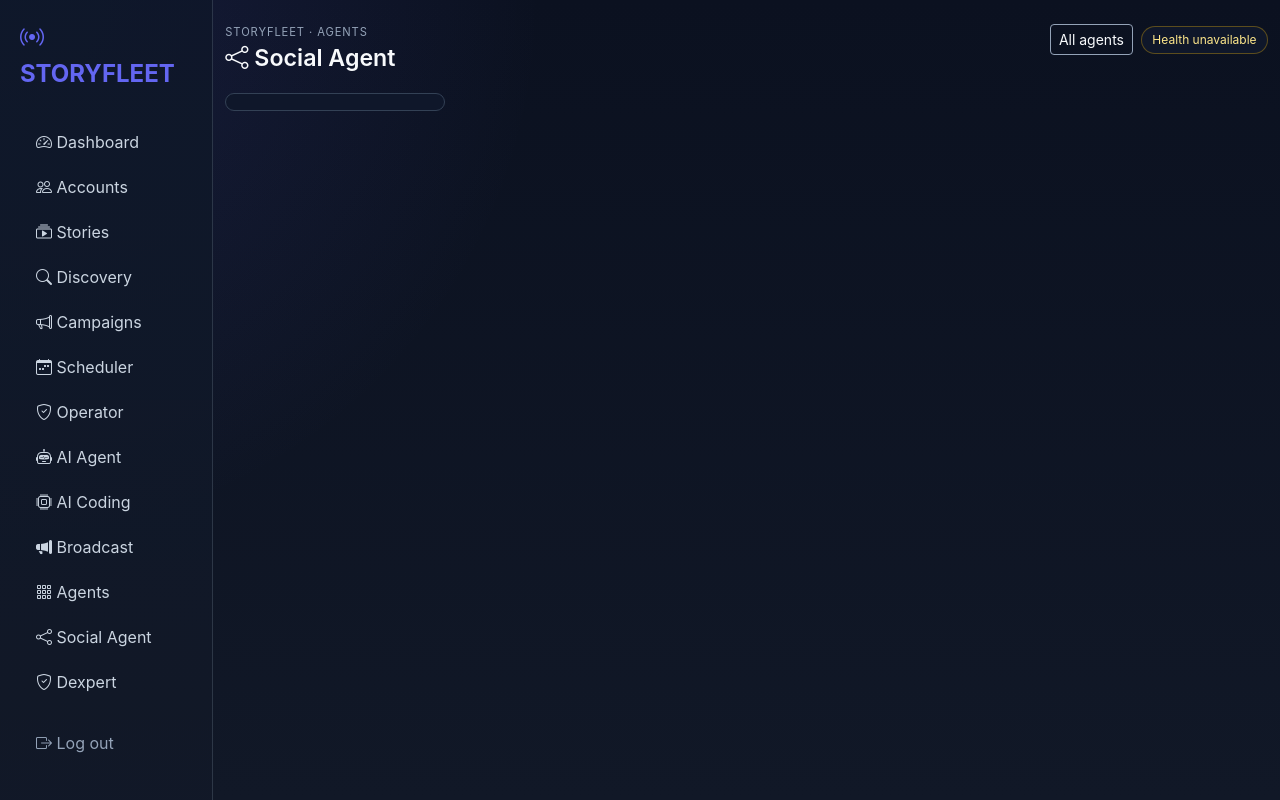
After one commit to armcoincrypto/autostory, a Python web app: template src/dashboard/templates/social_agent/shell.html in a window 1280 px wide. The commit adds this page. Run offline with Jinja, Linux system fonts and the light colour scheme; the template is opened without the code that fills it, so the values that code supplies are empty.

Commit message:
feat(social-agent): register Social Agent workspace
Add the thin platform agent registry, Agents launcher page, shared
workspace shell assets, and STORYFLEET sidebar entries.

Co-authored-by: Cursor <cursoragent@cursor.com>

```diff
--- /dev/null
+++ b/src/dashboard/static/social_agent/social_agent.css
@@ -0,0 +1,108 @@
+/* Social Agent workspace — uses STORYFLEET dark tokens */
+.sa-workspace { --sa-border: #334155; --sa-muted: #94a3b8; --sa-card: #1e293b; --sa-accent: #38bdf8; }
+.sa-eyebrow { font-size: 0.7rem; letter-spacing: 0.08em; text-transform: uppercase; color: var(--sa-muted); }
+.sa-title { font-size: 1.45rem; font-weight: 600; color: #f8fafc; }
+.sa-subtitle { color: var(--sa-muted); font-size: 0.92rem; max-width: 42rem; }
+.sa-pill {
+  display: inline-flex; align-items: center; gap: 0.35rem;
+  padding: 0.25rem 0.65rem; border-radius: 999px;
+  border: 1px solid var(--sa-border); background: #0f172a;
+  color: var(--sa-muted); font-size: 0.75rem;
+}
+.sa-pill.ok { color: #86efac; border-color: rgba(34, 197, 94, 0.35); }
+.sa-pill.warn { color: #fde68a; border-color: rgba(234, 179, 8, 0.35); }
+
+.sa-layout {
+  display: grid;
+  grid-template-columns: 220px minmax(0, 1fr);
+  gap: 1rem;
+  align-items: start;
+}
+.sa-nav {
+  position: sticky; top: 1rem;
+  display: flex; flex-direction: column; gap: 0.15rem;
+  padding: 0.5rem; border: 1px solid var(--sa-border);
+  border-radius: 12px; background: #0f172a;
+}
+.sa-nav-link {
+  display: flex; justify-content: space-between; align-items: center; gap: 0.5rem;
+  padding: 0.5rem 0.7rem; border-radius: 8px;
+  color: #cbd5e1; text-decoration: none; font-size: 0.88rem;
+}
+.sa-nav-link:hover { background: rgba(148, 163, 184, 0.08); color: #f1f5f9; }
+.sa-nav-link.active { background: rgba(56, 189, 248, 0.12); color: #e0f2fe; }
+.sa-badge {
+  font-size: 0.62rem; text-transform: uppercase; letter-spacing: 0.04em;
+  color: var(--sa-muted); border: 1px solid var(--sa-border);
+  border-radius: 999px; padding: 0.1rem 0.4rem; white-space: nowrap;
+}
+.sa-main { min-width: 0; }
+.sa-card {
+  border: 1px solid var(--sa-border); border-radius: 12px;
+  background: var(--sa-card); padding: 1rem 1.1rem; margin-bottom: 1rem;
+}
+.sa-card h2, .sa-card h3 { font-size: 1rem; margin: 0 0 0.65rem; color: #f1f5f9; }
+.sa-muted { color: var(--sa-muted); }
+.sa-grid { display: grid; gap: 0.75rem; grid-template-columns: repeat(auto-fit, minmax(180px, 1fr)); }
+.sa-stat {
+  border: 1px solid var(--sa-border); border-radius: 10px;
+  background: #0f172a; padding: 0.85rem;
+}
+.sa-stat .label { font-size: 0.72rem; text-transform: uppercase; letter-spacing: 0.05em; color: var(--sa-muted); }
+.sa-stat .value { font-size: 1.35rem; font-weight: 600; color: #f8fafc; margin-top: 0.2rem; }
+.sa-list { list-style: none; padding: 0; margin: 0; }
+.sa-list li {
+  padding: 0.55rem 0; border-bottom: 1px solid rgba(51, 65, 85, 0.7);
+  font-size: 0.9rem; color: #e2e8f0;
+}
+.sa-list li:last-child { border-bottom: 0; }
+.sa-empty {
+  border: 1px dashed var(--sa-border); border-radius: 12px;
+  padding: 1.25rem; color: var(--sa-muted); background: rgba(15, 23, 42, 0.5);
+}
+.sa-chat {
+  display: flex; flex-direction: column; gap: 0.55rem;
+  min-height: 320px; max-height: 520px; overflow-y: auto;
+  padding: 0.75rem; border: 1px solid var(--sa-border); border-radius: 12px;
+  background: #0f172a;
+}
+.sa-bubble {
+  max-width: 92%; padding: 0.65rem 0.8rem; border-radius: 12px;
+  white-space: pre-wrap; font-size: 0.9rem; line-height: 1.45;
+}
+.sa-bubble.user { align-self: flex-end; background: #312e81; border: 1px solid #4338ca; }
+.sa-bubble.assistant { align-self: flex-start; background: #1e293b; border: 1px solid #334155; }
+.sa-bubble.tool { align-self: flex-start; background: rgba(14, 165, 233, 0.08); border: 1px solid rgba(56, 189, 248, 0.3); color: #bae6fd; font-size: 0.82rem; }
+.sa-composer { display: flex; gap: 0.5rem; margin-top: 0.75rem; }
+.sa-composer textarea {
+  flex: 1; min-height: 72px; resize: vertical;
+  background: #0f172a; border: 1px solid var(--sa-border); color: #e2e8f0;
+  border-radius: 10px; padding: 0.65rem 0.75rem;
+}
+.sa-composer textarea:focus { outline: 2px solid rgba(56, 189, 248, 0.35); border-color: #38bdf8; }
+.sa-variant {
+  border: 1px solid var(--sa-border); border-radius: 10px;
+  padding: 0.75rem; background: #0f172a; margin-bottom: 0.6rem;
+}
+.sa-variant .meta { font-size: 0.75rem; color: var(--sa-muted); margin-bottom: 0.35rem; }
+.sa-status {
+  display: inline-block; font-size: 0.7rem; text-transform: uppercase;
+  letter-spacing: 0.04em; padding: 0.15rem 0.45rem; border-radius: 999px;
+  border: 1px solid var(--sa-border); color: var(--sa-muted);
+}
+.sa-status.ready { color: #86efac; border-color: rgba(34, 197, 94, 0.4); }
+.sa-status.missing { color: #fde68a; border-color: rgba(234, 179, 8, 0.4); }
+.sa-status.blocked { color: #fda4af; border-color: rgba(244, 63, 94, 0.35); }
+
+@media (max-width: 900px) {
+  .sa-layout { grid-template-columns: 1fr; }
+  .sa-nav {
+    position: static;
+    display: grid;
+    grid-template-columns: repeat(auto-fill, minmax(140px, 1fr));
+  }
+}
+
+@media (prefers-reduced-motion: reduce) {
+  .sa-nav-link, .sa-pill { transition: none !important; }
+}
--- /dev/null
+++ b/src/dashboard/static/social_agent/social_agent.js
@@ -0,0 +1,51 @@
+(function () {
+  const API = "/api/v1/social-agent";
+
+  async function saFetch(path, options) {
+    const opts = options || {};
+    const headers = new Headers(opts.headers || {});
+    if (!headers.has("Content-Type") && opts.body) {
+      headers.set("Content-Type", "application/json");
+    }
+    const res = await fetch(API + path, { ...opts, headers, credentials: "same-origin" });
+    let data = null;
+    try {
+      data = await res.json();
+    } catch (_) {
+      data = { ok: false, error: "invalid_json" };
+    }
+    if (!res.ok) {
+      const err = new Error((data && (data.error || data.message)) || ("http_" + res.status));
+      err.status = res.status;
+      err.data = data;
+      throw err;
+    }
+    return data;
+  }
+
+  window.SocialAgent = { api: API, fetch: saFetch };
+
+  async function refreshHealth() {
+    const pill = document.getElementById("sa-health-pill");
+    if (!pill) return;
+    try {
+      const data = await saFetch("/health");
+      const meta = data.integrations && data.integrations.meta;
+      const tg = data.integrations && data.integrations.telegram;
+      const warn = meta && meta.status === "CREDENTIALS_MISSING";
+      pill.textContent = warn ? "Healthy · Meta credentials missing" : "Healthy";
+      pill.classList.toggle("ok", !warn);
+      pill.classList.toggle("warn", !!warn);
+      pill.title = "Telegram: " + ((tg && tg.status) || "unknown");
+    } catch (e) {
+      pill.textContent = "Health unavailable";
+      pill.classList.add("warn");
+    }
+  }
+
+  if (document.readyState === "loading") {
+    document.addEventListener("DOMContentLoaded", refreshHealth);
+  } else {
+    refreshHealth();
+  }
+})();
--- a/src/dashboard/templates/base.html
+++ b/src/dashboard/templates/base.html
@@ -222,6 +222,12 @@
                     <a class="nav-link {% if request.path == '/broadcast' %}active{% endif %}" href="/broadcast">
                         <i class="bi bi-megaphone-fill"></i> Broadcast
                     </a>
+                    <a class="nav-link {% if request.path == '/agents' or request.path.startswith('/social-agent') %}active{% endif %}" href="/agents">
+                        <i class="bi bi-grid-3x3-gap"></i> Agents
+                    </a>
+                    <a class="nav-link {% if request.path.startswith('/social-agent') %}active{% endif %}" href="/social-agent">
+                        <i class="bi bi-share"></i> Social Agent
+                    </a>
                     <a class="nav-link {% if request.path == '/dexpert' %}active{% endif %}" href="/dexpert">
                         <i class="bi bi-shield-check"></i> Dexpert
                     </a>
--- /dev/null
+++ b/src/dashboard/templates/social_agent/shell.html
@@ -0,0 +1,45 @@
+{% extends "base.html" %}
+{% block title %}{{ agent.display_name if agent else "Social Agent" }} — STORYFLEET{% endblock %}
+{% block extra_css %}
+<link rel="stylesheet" href="{{ url_for('static', filename='social_agent/social_agent.css') }}">
+{% endblock %}
+{% block content %}
+<div class="sa-workspace">
+  <header class="sa-header d-flex flex-wrap justify-content-between align-items-start gap-2 mb-3">
+    <div>
+      <p class="sa-eyebrow mb-1">STORYFLEET · Agents</p>
+      <h1 class="sa-title mb-1">
+        <i class="bi bi-share" aria-hidden="true"></i>
+        {{ agent.display_name if agent else "Social Agent" }}
+      </h1>
+      <p class="sa-subtitle mb-0">{{ agent.description if agent else "" }}</p>
+    </div>
+    <div class="d-flex flex-wrap gap-2 align-items-center">
+      <a class="btn btn-outline-light btn-sm" href="/agents">All agents</a>
+      <span class="sa-pill" id="sa-health-pill" title="Social Agent health">Checking…</span>
+    </div>
+  </header>
+
+  <div class="sa-layout">
+    <nav class="sa-nav" aria-label="Social Agent sections">
+      {% for item in nav %}
+      <a
+        class="sa-nav-link {% if section == item.id %}active{% endif %}"
+        href="{{ item.path }}"
+        {% if item.badge %}data-badge="{{ item.badge }}"{% endif %}
+      >
+        <span>{{ item.label }}</span>
+        {% if item.badge %}
+        <span class="sa-badge">{{ item.badge.replace('_', ' ') }}</span>
+        {% endif %}
+      </a>
+      {% endfor %}
+    </nav>
+    <main class="sa-main" id="sa-main">
+      {% block sa_content %}{% endblock %}
+    </main>
+  </div>
+</div>
+<script src="{{ url_for('static', filename='social_agent/social_agent.js') }}" defer></script>
+{% block sa_scripts %}{% endblock %}
+{% endblock %}
--- /dev/null
+++ b/src/social_agent/__init__.py
@@ -0,0 +1,5 @@
+"""Social Agent — product workspace within STORYFLEET (ex.zellotex.com)."""
+
+from src.social_agent.registry import list_platform_agents, get_agent
+
+__all__ = ["list_platform_agents", "get_agent"]
```
Also changed, not shown: src/dashboard/templates/social_agent/agents.html (added, +27 -0 lines), src/social_agent/registry.py (added, +76 -0 lines).
